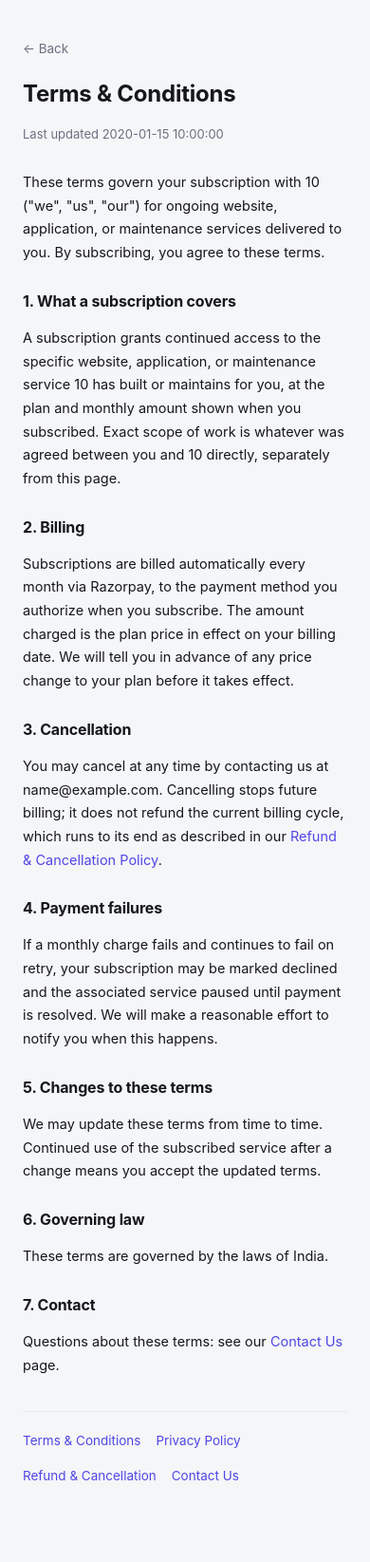
After one commit to adarsh21ch/personalCRM, a FastAPI app: template app/templates/legal-terms.html in a window 390 px wide. The commit adds this page. Shown: the whole page at 95% size. Run offline with FastAPI, Linux system fonts and the light colour scheme; the template is opened without the code that fills it: most values are stand-ins (such as "Sample title", 1, 10 or a date in 2020).

Commit message:
Add the legal pages Razorpay requires before real payments
Terms & Conditions, Privacy Policy, Refund & Cancellation Policy, and
Contact Us - public routes at /terms, /privacy, /refund, /contact,
linked from the footer of /subscribe/{token}, the page that actually
collects payment. This was a real gap: a live Razorpay key already
exists for this account and Razorpay checks that these are reachable
from the payment page before real (non-test) charges should run
through it.

Refund policy follows what was asked for specifically: no refund once
a billing cycle has been charged (cancelling stops future charges, it
doesn't refund the current one) - except a duplicate/double charge for
the same cycle, or a payment that was deducted but the subscription
never activated due to an error on our side, both of which get a full
refund.

All four pull business name and support contact from the existing
settings vault (business_name, support_email, support_phone) rather
than hardcoding placeholder text.

Co-Authored-By: Claude Sonnet 5 <noreply@anthropic.com>
Claude-Session: https://claude.ai/code/session_01UVepH9K5P2EyJSQvoLAaPz

```diff
--- a/app/main.py
+++ b/app/main.py
@@ -572,6 +572,43 @@ def _handle_payment_failed(rzp_payment):
                               "notes": (rzp_payment.get("error_description") or "")[:300]})
 
 
+# --------------------------------------------------------------- legal
+# Required before any real (non-test) Razorpay payment is collected: Razorpay
+# checks that Terms, Privacy and a Refund/Cancellation policy are reachable
+# from the page that actually takes payment (/subscribe/{token}, linked in
+# its footer). Public, unauthenticated - a prospective client reads these
+# before they've signed in to anything.
+LEGAL_UPDATED = "7 September 2026"
+
+
+def legal_ctx(request: Request, **extra):
+    base = dict(request=request, business=settings.business_name(),
+               support_email=settings.support_email(), support_phone=settings.support_phone(),
+               updated=LEGAL_UPDATED)
+    base.update(extra)
+    return base
+
+
+@app.get("/terms", response_class=HTMLResponse)
+def legal_terms(request: Request):
+    return T.TemplateResponse("legal-terms.html", legal_ctx(request))
+
+
+@app.get("/privacy", response_class=HTMLResponse)
+def legal_privacy(request: Request):
+    return T.TemplateResponse("legal-privacy.html", legal_ctx(request))
+
+
+@app.get("/refund", response_class=HTMLResponse)
+def legal_refund(request: Request):
+    return T.TemplateResponse("legal-refund.html", legal_ctx(request))
+
+
+@app.get("/contact", response_class=HTMLResponse)
+def legal_contact(request: Request):
+    return T.TemplateResponse("legal-contact.html", legal_ctx(request))
+
+
 # --------------------------------------------------------------- misc
 @app.get("/", response_class=HTMLResponse)
 def root():
--- /dev/null
+++ b/app/templates/legal-terms.html
@@ -0,0 +1,39 @@
+{% extends "legal.html" %}
+{% block legal_title %}Terms & Conditions{% endblock %}
+{% block legal_content %}
+<h1>Terms &amp; Conditions</h1>
+<p class="updated">Last updated {{ updated }}</p>
+
+<p>These terms govern your subscription with {{ business }} ("we", "us", "our") for ongoing website,
+  application, or maintenance services delivered to you. By subscribing, you agree to these terms.</p>
+
+<h2>1. What a subscription covers</h2>
+<p>A subscription grants continued access to the specific website, application, or maintenance service
+  {{ business }} has built or maintains for you, at the plan and monthly amount shown when you subscribed.
+  Exact scope of work is whatever was agreed between you and {{ business }} directly, separately from this page.</p>
+
+<h2>2. Billing</h2>
+<p>Subscriptions are billed automatically every month via Razorpay, to the payment method you authorize when you
+  subscribe. The amount charged is the plan price in effect on your billing date. We will tell you in advance of
+  any price change to your plan before it takes effect.</p>
+
+<h2>3. Cancellation</h2>
+<p>You may cancel at any time by contacting us at {{ support_email or support_phone or "our support contact below"
+  }}. Cancelling stops future billing; it does not refund the current billing cycle, which runs to its end as
+  described in our <a href="/refund">Refund &amp; Cancellation Policy</a>.</p>
+
+<h2>4. Payment failures</h2>
+<p>If a monthly charge fails and continues to fail on retry, your subscription may be marked declined and the
+  associated service paused until payment is resolved. We will make a reasonable effort to notify you when this
+  happens.</p>
+
+<h2>5. Changes to these terms</h2>
+<p>We may update these terms from time to time. Continued use of the subscribed service after a change means you
+  accept the updated terms.</p>
+
+<h2>6. Governing law</h2>
+<p>These terms are governed by the laws of India.</p>
+
+<h2>7. Contact</h2>
+<p>Questions about these terms: see our <a href="/contact">Contact Us</a> page.</p>
+{% endblock %}
--- /dev/null
+++ b/app/templates/legal.html
@@ -0,0 +1,32 @@
+<!doctype html>
+<html lang="en">
+<head>
+<meta charset="utf-8">
+<meta name="viewport" content="width=device-width, initial-scale=1">
+<title>{% block legal_title %}{% endblock %} — {{ business }}</title>
+<link rel="stylesheet" href="/static/style.css">
+<style>
+  .legal-wrap { max-width: 680px; margin: 0 auto; padding: 40px 24px 80px; }
+  .legal-wrap h1 { font-size: 24px; margin-bottom: 4px; }
+  .legal-wrap .updated { color: var(--sub); font-size: 13px; margin-bottom: 28px; }
+  .legal-wrap h2 { font-size: 16px; margin: 26px 0 8px; }
+  .legal-wrap p, .legal-wrap li { color: var(--ink); font-size: 14.5px; line-height: 1.7; }
+  .legal-wrap ul { padding-left: 20px; }
+  .legal-nav { display: flex; gap: 16px; margin-top: 36px; padding-top: 20px; border-top: 1px solid var(--line); flex-wrap: wrap; }
+  .legal-nav a { font-size: 13.5px; }
+  .legal-back { display: inline-block; margin-bottom: 18px; font-size: 13.5px; color: var(--sub); }
+</style>
+</head>
+<body>
+<div class="legal-wrap">
+  <a class="legal-back" href="javascript:history.back()">&larr; Back</a>
+  {% block legal_content %}{% endblock %}
+  <div class="legal-nav">
+    <a href="/terms">Terms &amp; Conditions</a>
+    <a href="/privacy">Privacy Policy</a>
+    <a href="/refund">Refund &amp; Cancellation</a>
+    <a href="/contact">Contact Us</a>
+  </div>
+</div>
+</body>
+</html>
--- a/app/templates/subscribe.html
+++ b/app/templates/subscribe.html
@@ -22,6 +22,10 @@
       You'll authorize a recurring monthly charge with Razorpay. You can cancel anytime — just contact us.
     </p>
   </div>
+  <p class="hint muted" style="text-align:center;margin-top:16px;">
+    <a href="/terms">Terms</a> &middot; <a href="/privacy">Privacy</a> &middot;
+    <a href="/refund">Refund &amp; Cancellation</a> &middot; <a href="/contact">Contact</a>
+  </p>
 </div>
 </main>
 <script src="https://checkout.razorpay.com/v1/checkout.js"></script>
```
Also changed, not shown: app/templates/legal-contact.html (added, +15 -0 lines), app/templates/legal-privacy.html (added, +37 -0 lines), app/templates/legal-refund.html (added, +34 -0 lines).
